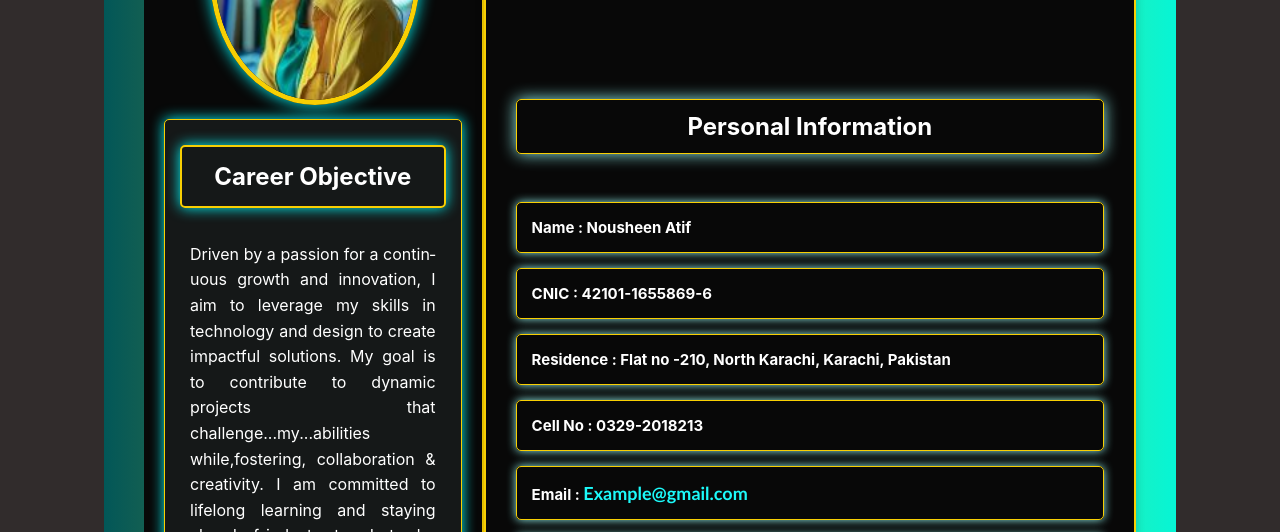
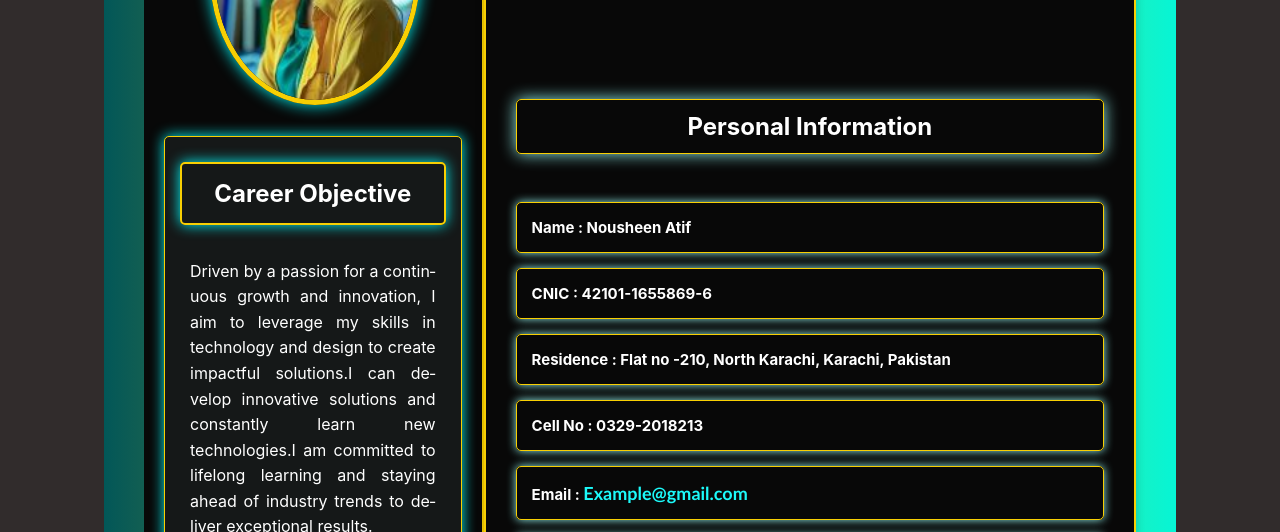
Before and after one commit to codewithhoney24/Resume_001, a website: page milestone1/index.html in a window 1280 px wide. Shown: the part 265-797 px from the top of the page. Drawn offline with Linux system fonts and the light colour scheme.

Commit message:
Update index.html

```diff
--- a/milestone1/index.html
+++ b/milestone1/index.html
@@ -21,7 +21,7 @@
             <section id="objective">
                 <h3>Career Objective</h3>
                 <p style="text-align: justify; hyphens: auto;  letter-spacing: 0.0px; line-height: 1.6;" >
-                    Driven by a passion for a continuous growth and innovation, I aim to leverage my skills in technology and design to create impactful solutions. My goal is to contribute to dynamic projects that challenge...my...abilities while,fostering, collaboration & creativity. I am committed to lifelong learning and staying ahead of industry trends to deliver exceptional results.
+                    Driven by a passion for a continuous growth and innovation, I aim to leverage my skills in technology and design to create impactful solutions.I can develop innovative solutions and constantly learn new technologies.I am committed to lifelong learning and staying ahead of industry trends to deliver exceptional results.
                 </p>
             </section>
 
```
